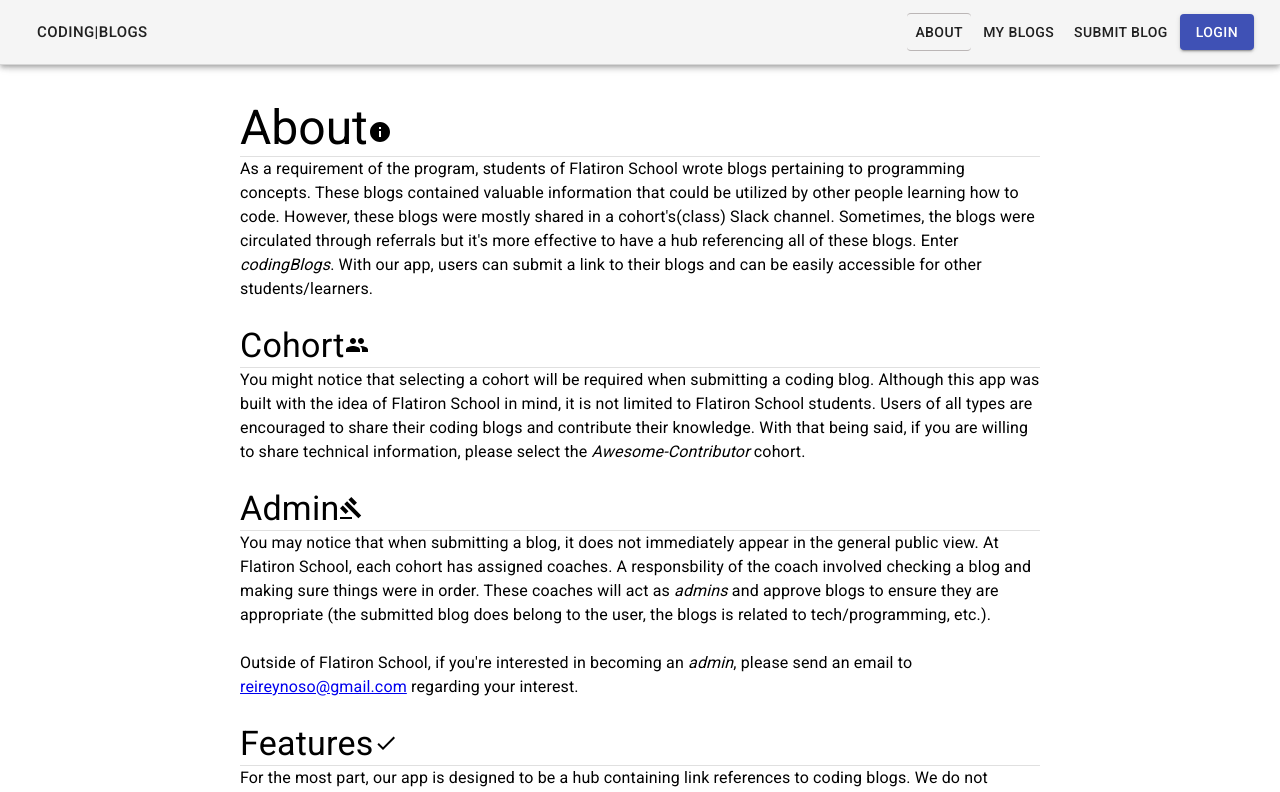
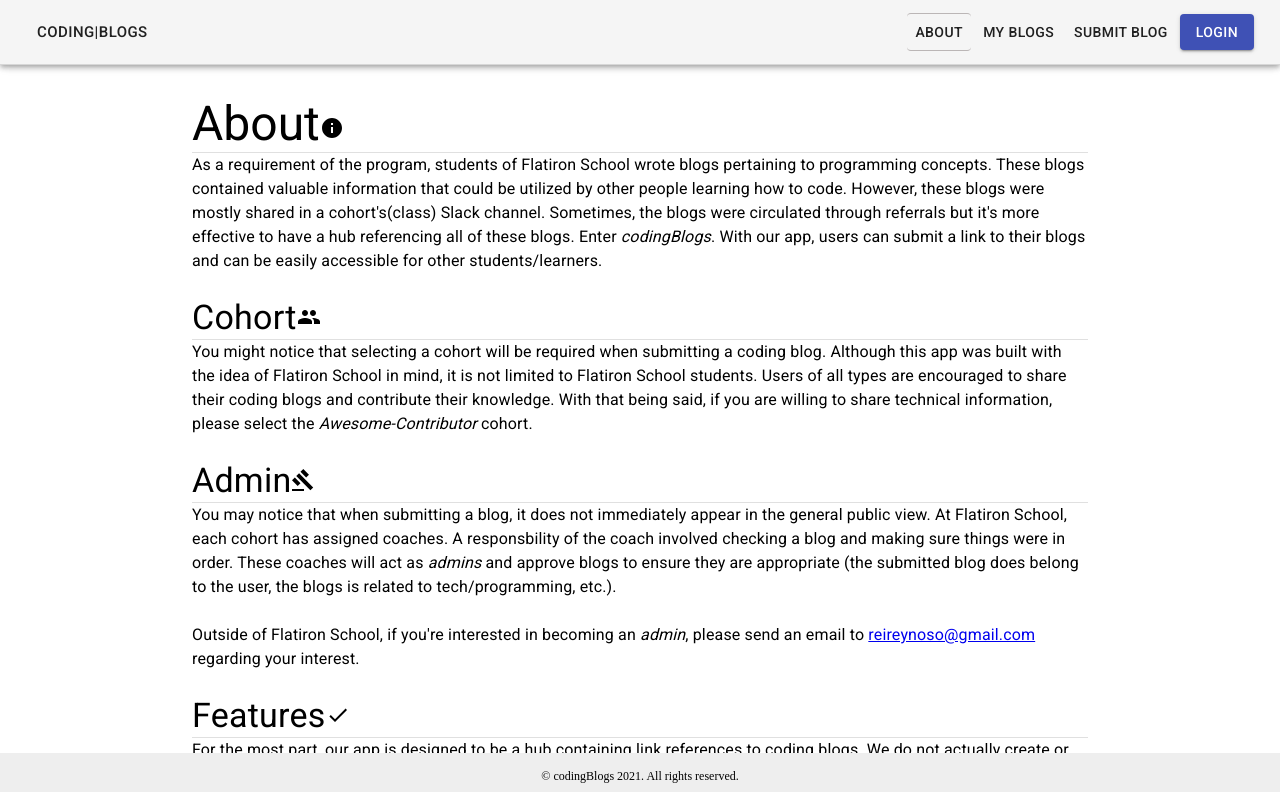
Before and after one commit to reireynoso/fis-blogs-client, a React (Create React App) app: page /about in a window 1280 px wide. Shown: the top 792 px of the page. Built offline with nearby package versions, Linux system fonts and the light colour scheme; no server answers.

Commit message:
added footer to about component

```diff
--- a/src/App.tsx
+++ b/src/App.tsx
@@ -28,7 +28,7 @@ const cookies = new Cookies();
 
 const useStyles = makeStyles((theme) => ({
   heroContent: {
-    padding: theme.spacing(7.5, 0, 6),
+    padding: theme.spacing(7, 0, 0),
   }
 }));
 
--- a/src/components/About.tsx
+++ b/src/components/About.tsx
@@ -1,4 +1,5 @@
 import React from 'react';
+import Footer from './Footer'
 
 import Container from '@material-ui/core/Container';
 import { makeStyles, createStyles, Theme } from '@material-ui/core/styles';
@@ -14,7 +15,8 @@ const useStyles = makeStyles((theme: Theme) =>
   createStyles({
     root: {
       flexGrow: 1,
-      padding: theme.spacing(4,10)
+      padding: theme.spacing(4,4),
+      marginBottom: theme.spacing(4)
     },
     paper: {
       height: 140,
@@ -93,6 +95,7 @@ const About:React.FC = () => {
                 <li>Dev.to</li>
             </ul>
         </Typography>
+        <Footer/>
     </Container>
 
 }
--- /dev/null
+++ b/src/components/Footer.tsx
@@ -0,0 +1,28 @@
+import React from 'react';
+import { makeStyles, createStyles, Theme } from '@material-ui/core/styles';
+
+const useStyles = makeStyles((theme: Theme) =>
+  createStyles({
+    root: {
+        background: "#eeeeee",
+        position: "fixed",
+        width: "100%",
+        bottom: 0,
+        left: 0,
+        padding: theme.spacing(2, 0),
+        fontSize: 12,
+        textAlign: "center"
+    },
+  }),
+);
+
+
+const Footer:React.FC = () => {
+    const classes = useStyles();
+
+    return <main className={classes.root}>
+        <span>&copy; codingBlogs {new Date().getFullYear()}. All rights reserved.</span>
+    </main>
+}
+
+export default Footer
```
